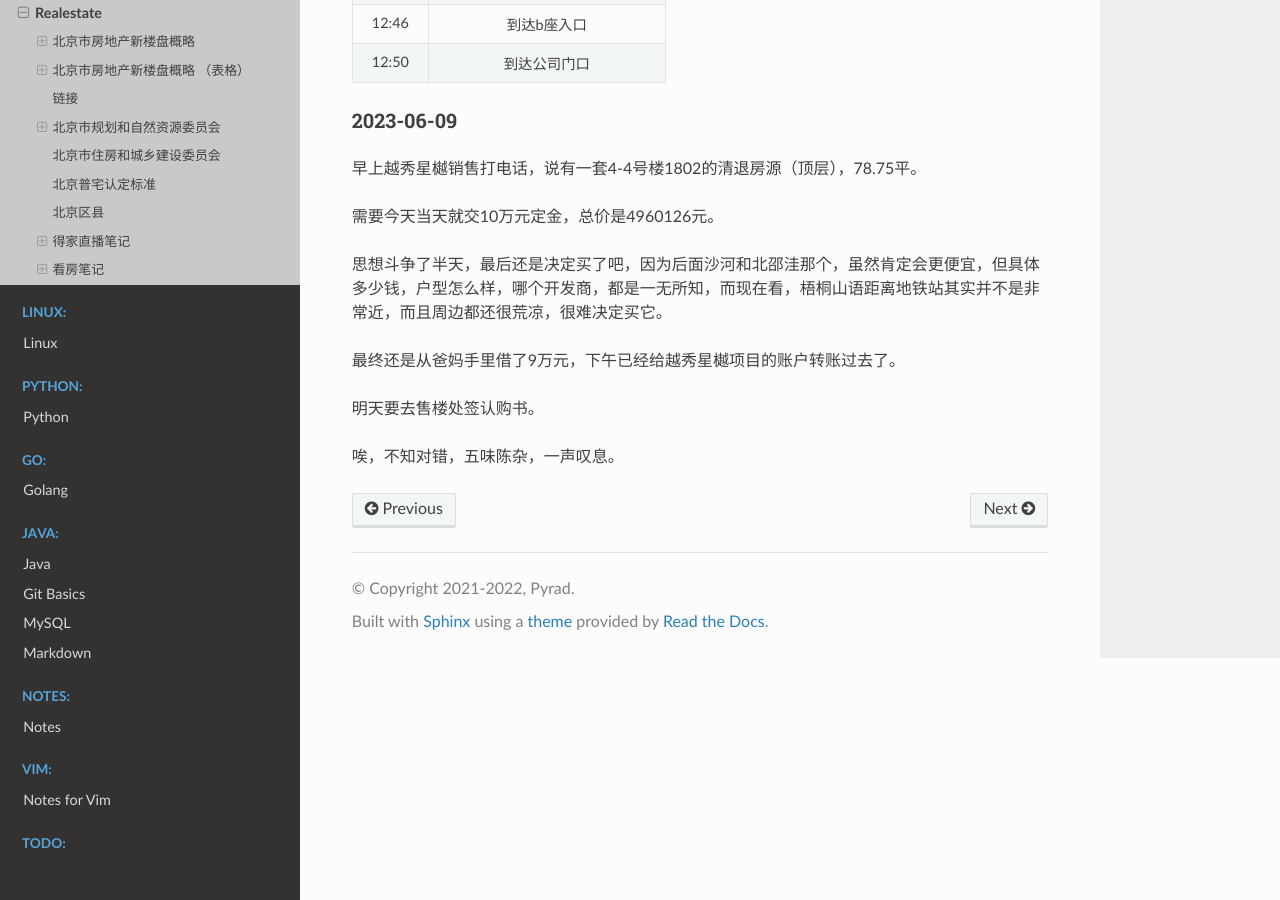
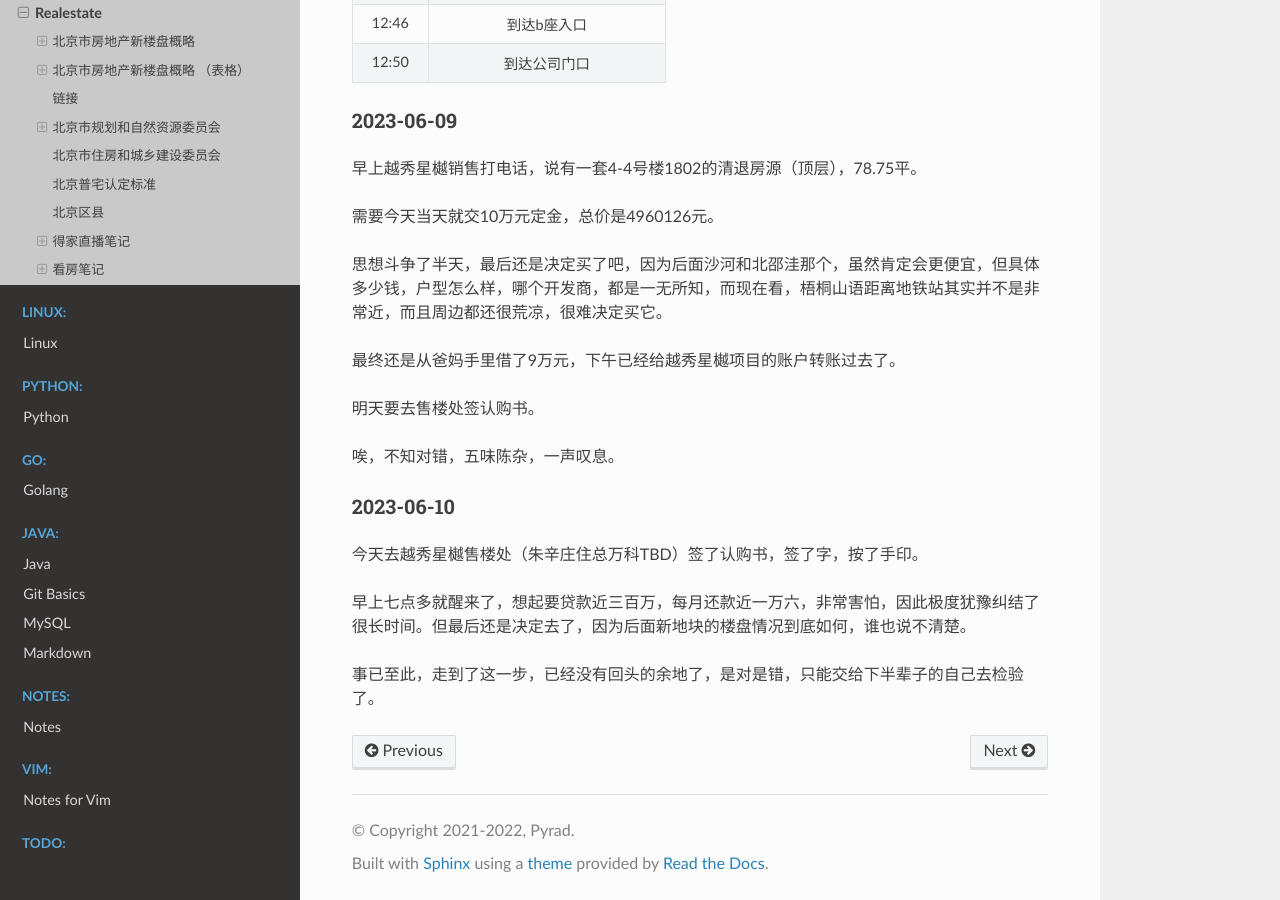
Before and after one commit to Pyrad/pyradnotes, a Sphinx documentation site: the page built from source/RealEstate/realestate.md, in a window 1280 px wide and 900 px high, scrolled down 12984 px. Built offline with Sphinx 7.4.7 and the Read the Docs theme 2.0.0, drawn with Linux system fonts in a browser that asks for light colours.

Commit message:
Realestate Today's comments

```diff
--- a/source/RealEstate/realestate.md
+++ b/source/RealEstate/realestate.md
@@ -545,3 +545,13 @@ F3，30%商业，70%住宅
 明天要去售楼处签认购书。
 
 唉，不知对错，五味陈杂，一声叹息。
+
+
+
+### 2023-06-10
+
+今天去越秀星樾售楼处（朱辛庄住总万科TBD）签了认购书，签了字，按了手印。
+
+早上七点多就醒来了，想起要贷款近三百万，每月还款近一万六，非常害怕，因此极度犹豫纠结了很长时间。但最后还是决定去了，因为后面新地块的楼盘情况到底如何，谁也说不清楚。
+
+事已至此，走到了这一步，已经没有回头的余地了，是对是错，只能交给下半辈子的自己去检验了。
```
